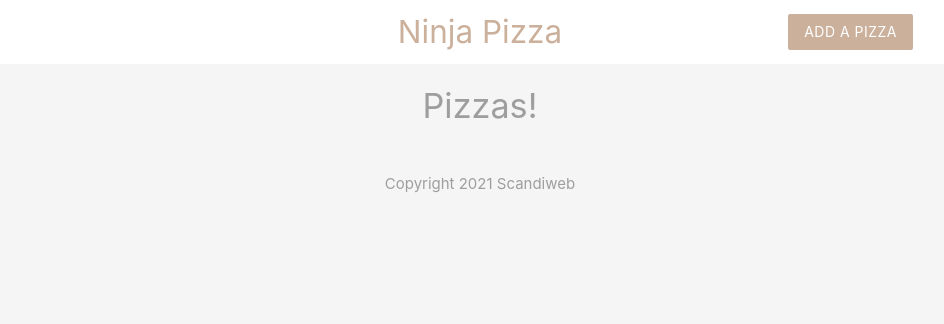
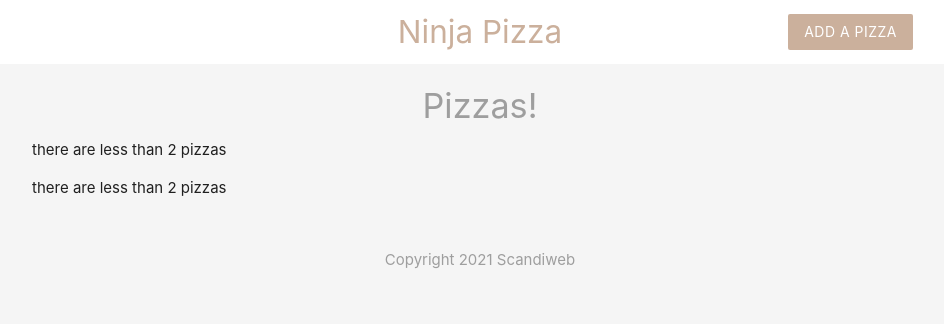
Before and after one commit to ba1durr/JwebStudy, a PHP site: page / in a window 1280 px wide. Shown: the top 324 px of the page, without its empty margins (160-1104 px from the left). Run offline with PHP 8.4, Linux system fonts and the light colour scheme; data that the repository does not hold is empty.

Commit message:
learned alternate syntax for functions and added counter for the products

```diff
--- a/index.php
+++ b/index.php
@@ -1,11 +1,9 @@
 <?php
 
 //connect to database
-
 $conn = mysqli_connect('localhost', 'Luke', 'Lukito123.', 'ninja_pizza');
 
 //check connection
-
 if(!$conn){
     echo 'Connection error: ' . mysqli_connect_error();
 }
@@ -28,7 +26,6 @@ if(!$conn){
 
     //explode(',' , $pizzas[0]['ingredients']);
 
-
 ?>
 
 <!DOCTYPE html>
@@ -40,25 +37,38 @@ if(!$conn){
     <div class="container">
         <div class="row">
 
-            <?php foreach($pizzas as $pizza){?>
+            <?php foreach($pizzas as $pizza): ?>
 
                 <div class="col s6 md3">
                     <div class="card z-depth-0">
                         <div class="card-content center">
                             <h6><?php echo htmlspecialchars($pizza['title']); ?></h6>
-                            <ul>
-                                <?php foreach(explode(',' , $pizza['ingredients'])as $ing){; ?>
-                                    <li><?php echo htmlspecialchars($ing); ?></li>
-                                <?php } ?>
-                            </ul>
+                                <ul>
+                                    <?php foreach(explode(',' , $pizza['ingredients'])as $ing): ?>
+                                        <li><?php echo htmlspecialchars($ing); ?></li>
+                                    <?php endforeach; ?>
+                                </ul>
                         </div>
-                        <div class="card-action right-align">
+                            <div class="card-action right-align">
                             <a class="brand-text" href="#">more info</a>
                         </div>
                     </div>
                 </div>
+            <?php endforeach; ?>
 
+            <?php if(count($pizzas)>=2): ?>
+                <p>there are 2 or more pizzas</p>
+            <?php else:?>
+                <p>there are less than 2 pizzas</p>
+            <?php endif; ?>
+
+
+            <?php if(count($pizzas)>=2) { ?>
+                <p>there are 2 or more pizzas</p>
+            <?php } else {?>
+                <p>there are less than 2 pizzas</p>
             <?php } ?>
+
 
         </div>
     </div>
```
